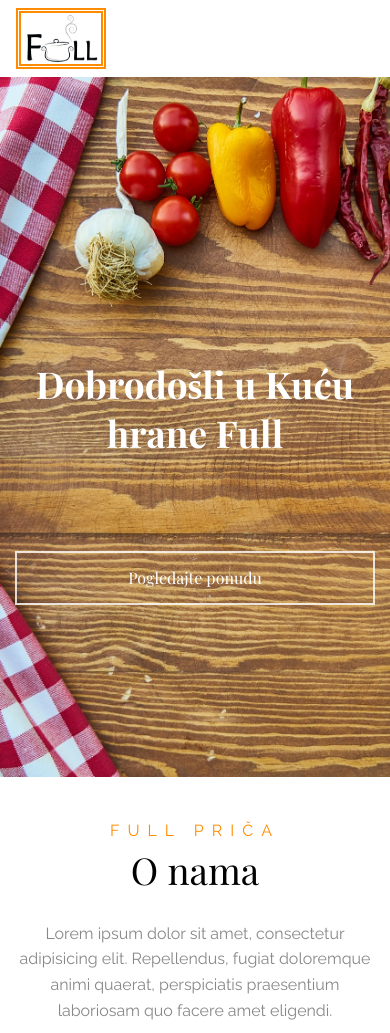
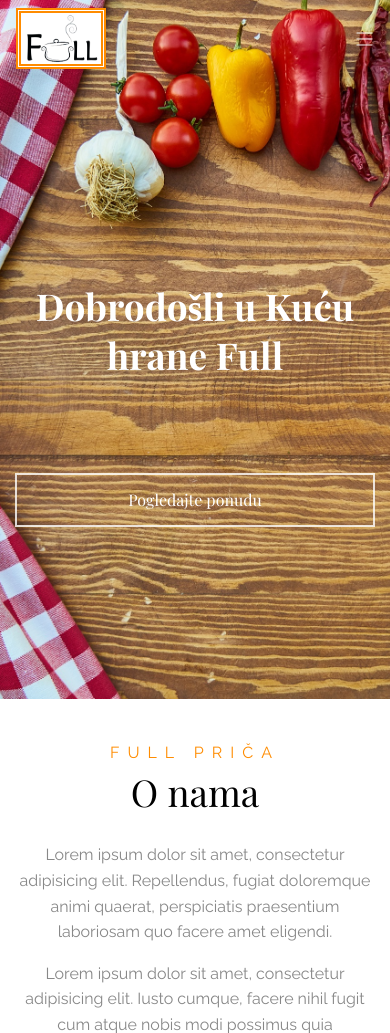
Before and after one commit to cds-dev/kuca-hrane-full, a PHP site: page / in a window 390 px wide. Shown: the top 1033 px of the page. Run offline with PHP 8.4, Linux system fonts and the light colour scheme; some libraries are stand-ins or nearby versions; some web fonts are replaced.

Commit message:
edited nav

```diff
--- a/css/style.css
+++ b/css/style.css
@@ -36,7 +36,7 @@ h1, h2, h3, h4, h5,
   z-index: 3; }
   @media screen and (max-width: 991px) {
     .ftco-navbar-light {
-      background: #fff !important;
+      background: transparent !important;
       top: 0;
       position: relative; } }
   .ftco-navbar-light .navbar-nav > .nav-item > .nav-link {
@@ -139,15 +139,23 @@ h1, h2, h3, h4, h5,
   background-repeat: no-repeat; }
 
 .ftco-cover {
-  background-position: 30% 15%; }
+  background-position: 30% 0; }
 
 .ftco-heading {
   margin-top: 70px;
 }
 
+@media (max-width: 991px) and (min-width: 551px) {
+  .ftco-cover {
+    margin-top: -78px;
+    background-position: 40% 15%;
+  }
+}
+
 @media (max-width: 550px){
   .ftco-cover {
-    background-position: 40% 95%;
+    margin-top: -78px;
+    background-position: 40% 15%;
   }
 }
 
--- a/index.html
+++ b/index.html
@@ -22,7 +22,7 @@
     <link rel="stylesheet" href="css/style.css">
 </head>
 
-<body data-spy="scroll" data-target="#ftco-navbar" data-offset="200">
+<body data-spy="scroll" data-target="#ftco-navbar" data-offset="">
     <nav class="navbar navbar-expand-lg navbar-dark ftco_navbar bg-dark ftco-navbar-light" id="ftco-navbar">
         <div class="container text-center">
             <a class="navbar-brand p-0" href="index.html">
```
